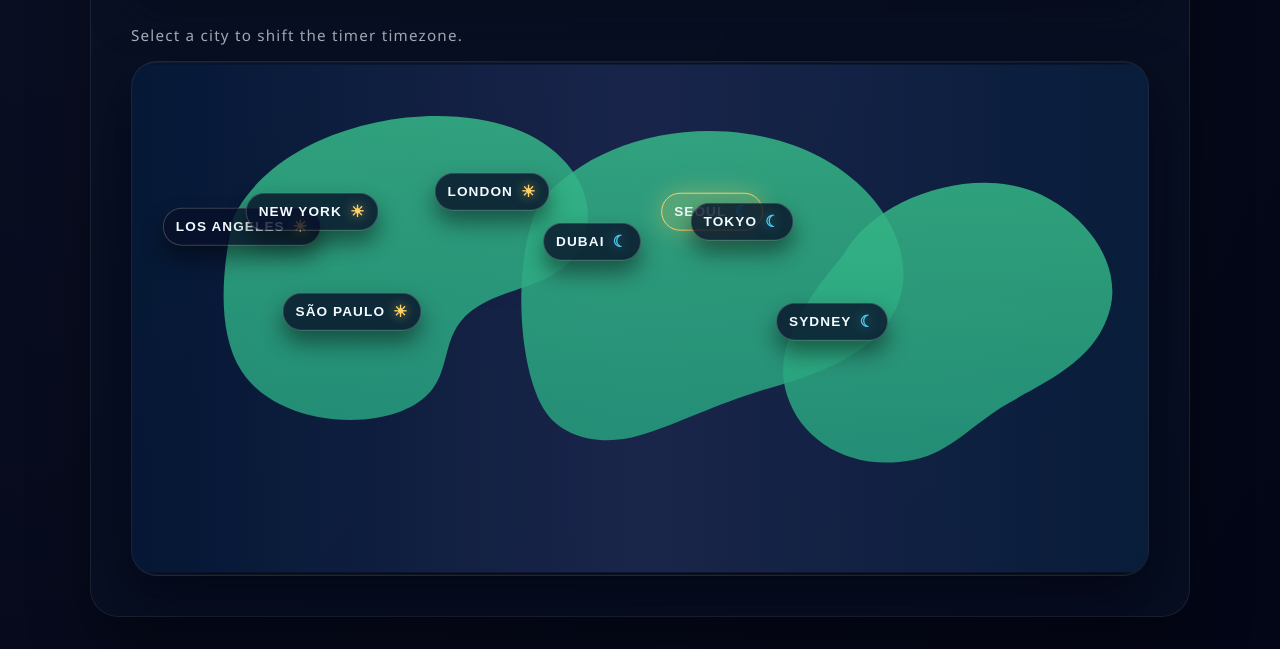
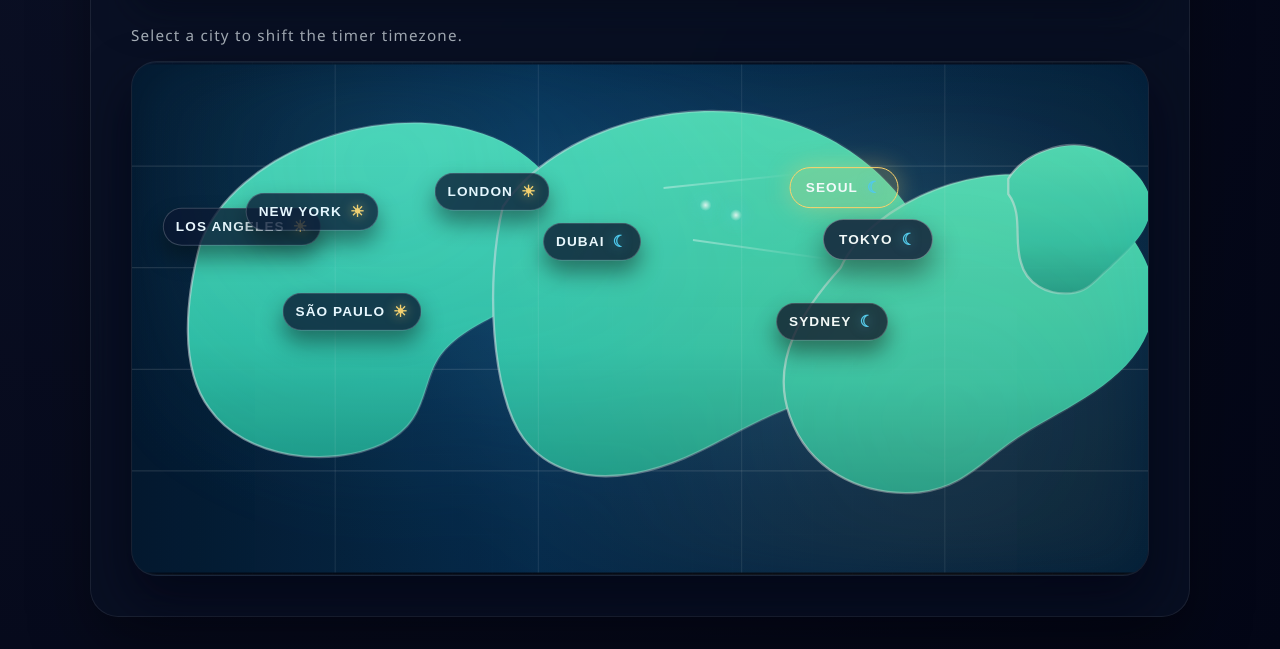
Before and after one commit to gmkim0716/251015, a plain HTML site: page timer/index.html in a window 1280 px wide. Shown: the part 428-1077 px from the top of the page. Drawn offline with Linux system fonts and the light colour scheme.

Commit message:
Revamp timer map presentation

```diff
--- a/timer/index.html
+++ b/timer/index.html
@@ -59,31 +59,69 @@
             <title id="worldMapTitle">Stylised world map</title>
             <defs>
               <linearGradient id="oceanGradient" x1="0%" x2="100%">
-                <stop offset="0%" stop-color="#051937" />
-                <stop offset="50%" stop-color="#1d2951" />
-                <stop offset="100%" stop-color="#09203f" />
+                <stop offset="0%" stop-color="#041a2f" />
+                <stop offset="40%" stop-color="#052d4f" />
+                <stop offset="100%" stop-color="#03203b" />
               </linearGradient>
-              <linearGradient id="continentGradient" x1="0%" y1="0%" x2="0%" y2="100%">
-                <stop offset="0%" stop-color="#3ed598" />
-                <stop offset="100%" stop-color="#2dba8f" />
+              <radialGradient
+                id="oceanHighlight"
+                cx="62%"
+                cy="42%"
+                r="75%"
+              >
+                <stop offset="0%" stop-color="rgba(76, 201, 240, 0.35)" />
+                <stop offset="55%" stop-color="rgba(32, 112, 180, 0.08)" />
+                <stop offset="100%" stop-color="rgba(3, 10, 25, 0)" />
+              </radialGradient>
+              <linearGradient
+                id="continentGradient"
+                x1="0%"
+                y1="0%"
+                x2="0%"
+                y2="100%"
+              >
+                <stop offset="0%" stop-color="#58f3c6" />
+                <stop offset="65%" stop-color="#37d7b5" />
+                <stop offset="100%" stop-color="#22af96" />
+              </linearGradient>
+              <linearGradient id="continentEdge" x1="0%" x2="100%">
+                <stop offset="0%" stop-color="rgba(255, 255, 255, 0.55)" />
+                <stop offset="100%" stop-color="rgba(255, 255, 255, 0)" />
               </linearGradient>
             </defs>
             <rect width="800" height="400" fill="url(#oceanGradient)" />
+            <rect width="800" height="400" fill="url(#oceanHighlight)" />
+            <g class="latitude-lines" stroke="rgba(255, 255, 255, 0.12)" stroke-width="1">
+              <path d="M0 80h800" />
+              <path d="M0 160h800" />
+              <path d="M0 240h800" />
+              <path d="M0 320h800" />
+            </g>
+            <g
+              class="continent"
+              fill="url(#continentGradient)"
+              stroke="url(#continentEdge)"
+              stroke-width="1.8"
+            >
               <path
-              class="continent"
-              d="M80 120c35-70 150-95 220-70 42 15 68 52 56 86-15 45-70 35-96 65-20 23-5 55-48 72-39 15-102 6-126-32-20-32-15-82-6-121z"
-              fill="url(#continentGradient)"
+                d="M54 140c28-70 136-110 214-88 52 14 82 54 73 92-9 43-65 51-92 78-24 23-11 58-52 77-41 19-108 12-136-28-24-32-19-86-7-131z"
               />
               <path
-              class="continent"
-              d="M320 110c40-50 120-70 190-50 70 20 110 80 94 126-14 41-64 58-106 70-40 12-70 28-98 36-30 9-60 2-74-18-21-30-28-115-6-164z"
-              fill="url(#continentGradient)"
+                d="M292 112c42-62 146-92 228-66 76 25 126 96 108 148-18 49-84 64-124 82-40 18-66 38-108 46-38 7-70-3-88-28-25-34-30-124-16-182z"
               />
               <path
-              class="continent"
-              d="M560 150c25-45 100-70 150-50 40 16 70 56 60 93-12 45-60 60-90 80-28 19-42 37-76 40-42 4-77-18-88-52-13-38 15-76 44-111z"
-              fill="url(#continentGradient)"
+                d="M558 160c24-52 116-90 176-66 44 18 78 64 70 103-10 50-64 70-102 94-32 20-46 42-82 46-48 4-88-20-102-60-16-44 10-84 40-117z"
               />
+              <path
+                d="M690 90c12-20 44-32 68-24 26 9 46 28 44 48-2 20-20 34-32 46-12 10-16 18-30 20-20 2-36-8-40-24-6-18 2-38-10-54z"
+              />
+            </g>
+            <g class="longitude-lines" stroke="rgba(255, 255, 255, 0.08)" stroke-width="1">
+              <path d="M160 0v400" />
+              <path d="M320 0v400" />
+              <path d="M480 0v400" />
+              <path d="M640 0v400" />
+            </g>
           </svg>
 
           <button
@@ -131,24 +169,48 @@
             <span class="city-name">Dubai</span>
             <span class="city-state" aria-hidden="true">&#9728;</span>
           </button>
+          <div
+            class="city-anchor"
+            data-orientation="right"
+            style="
+              --x: 580;
+              --y: 150;
+              --callout-offset: 132px;
+              --callout-length: 132px;
+              --callout-rise: -24px;
+              --callout-angle: -6deg;
+            "
+          >
             <button
-            class="city-marker"
+              class="city-marker city-marker--callout"
               data-city="seoul"
               data-timezone="Asia/Seoul"
-            style="--x: 580; --y: 150;"
             >
               <span class="city-name">Seoul</span>
               <span class="city-state" aria-hidden="true">&#9790;</span>
             </button>
+          </div>
+          <div
+            class="city-anchor"
+            data-orientation="right"
+            style="
+              --x: 610;
+              --y: 160;
+              --callout-offset: 136px;
+              --callout-length: 136px;
+              --callout-rise: 18px;
+              --callout-angle: 8deg;
+            "
+          >
             <button
-            class="city-marker"
+              class="city-marker city-marker--callout"
               data-city="tokyo"
               data-timezone="Asia/Tokyo"
-            style="--x: 610; --y: 160;"
             >
               <span class="city-name">Tokyo</span>
               <span class="city-state" aria-hidden="true">&#9728;</span>
             </button>
+          </div>
           <button
             class="city-marker"
             data-city="sydney"
--- a/timer/styles.css
+++ b/timer/styles.css
@@ -63,6 +63,9 @@ body {
 }
 
 button {
+  --btn-translate-x: 0;
+  --btn-translate-y: 0;
+  --btn-scale: 1;
   cursor: pointer;
   padding: 0.75rem 1.75rem;
   font-size: 0.95rem;
@@ -71,19 +74,21 @@ button {
   border-radius: 999px;
   background: rgba(255, 255, 255, 0.08);
   color: var(--text-primary);
-  transition: transform 0.15s ease, background 0.2s ease, border-color 0.2s ease,
+  transition: transform 0.2s ease, background 0.2s ease, border-color 0.2s ease,
     box-shadow 0.2s ease;
+  transform: translate(var(--btn-translate-x), var(--btn-translate-y))
+    scale(var(--btn-scale));
 }
 
 button:hover {
-  transform: translateY(-2px) scale(1.02);
+  --btn-scale: 1.02;
   background: rgba(255, 255, 255, 0.12);
   border-color: rgba(255, 255, 255, 0.35);
   box-shadow: 0 10px 30px rgba(12, 20, 40, 0.45);
 }
 
 button:active {
-  transform: translateY(1px) scale(0.97);
+  --btn-scale: 0.97;
 }
 
 .time-panel {
@@ -187,31 +192,80 @@ button:active {
 
 .map-container {
   position: relative;
-  min-height: clamp(320px, 50vw, 420px);
+  min-height: clamp(320px, 50vw, 440px);
   border-radius: 26px;
   border: 1px solid rgba(255, 255, 255, 0.08);
-  background: linear-gradient(140deg, rgba(8, 24, 52, 0.85), rgba(9, 15, 30, 0.85));
+  background: linear-gradient(145deg, rgba(6, 20, 44, 0.9), rgba(5, 14, 32, 0.9));
   overflow: hidden;
   box-shadow: inset 0 0 0 1px rgba(255, 255, 255, 0.05),
     0 25px 50px rgba(3, 4, 20, 0.7);
 }
 
+.map-container::before,
+.map-container::after {
+  content: "";
+  position: absolute;
+  inset: 0;
+  pointer-events: none;
+}
+
+.map-container::before {
+  background: repeating-linear-gradient(
+      0deg,
+      rgba(255, 255, 255, 0.03),
+      rgba(255, 255, 255, 0.03) 1px,
+      transparent 1px,
+      transparent 40px
+    ),
+    repeating-linear-gradient(
+      90deg,
+      rgba(255, 255, 255, 0.03),
+      rgba(255, 255, 255, 0.03) 1px,
+      transparent 1px,
+      transparent 40px
+    );
+  mix-blend-mode: screen;
+  opacity: 0.3;
+}
+
+.map-container::after {
+  background: radial-gradient(
+      circle at 25% 20%,
+      rgba(76, 201, 240, 0.25),
+      transparent 45%
+    ),
+    radial-gradient(
+      circle at 80% 70%,
+      rgba(255, 209, 102, 0.18),
+      transparent 55%
+    );
+  filter: blur(28px);
+  opacity: 0.45;
+}
+
 .world-map {
+  position: relative;
   width: 100%;
   height: 100%;
-  opacity: 0.85;
+  opacity: 0.92;
   filter: drop-shadow(0 18px 28px rgba(0, 0, 0, 0.55));
 }
 
-.continent {
-  opacity: 0.85;
+.world-map .continent {
+  opacity: 0.95;
+}
+
+.world-map .latitude-lines,
+.world-map .longitude-lines {
+  mix-blend-mode: screen;
 }
 
 .city-marker {
   position: absolute;
   left: calc(var(--x) * 1px);
   top: calc(var(--y) * 1px);
-  transform: translate(-50%, -50%);
+  --btn-translate-x: -50%;
+  --btn-translate-y: -50%;
   display: flex;
   align-items: center;
   gap: 0.5rem;
@@ -247,6 +301,90 @@ button:active {
 .city-marker.is-night .city-state {
   color: var(--accent-soft);
   text-shadow: 0 0 12px rgba(76, 201, 240, 0.5);
+}
+
+.city-anchor {
+  position: absolute;
+  left: calc(var(--x) * 1px);
+  top: calc(var(--y) * 1px);
+  transform: translate(-50%, -50%);
+  display: flex;
+  align-items: center;
+  justify-content: center;
+}
+
+.city-anchor::before {
+  content: "";
+  position: absolute;
+  width: 12px;
+  height: 12px;
+  border-radius: 50%;
+  background: radial-gradient(
+    circle,
+    rgba(255, 255, 255, 0.8) 0%,
+    rgba(76, 201, 240, 0.05) 70%
+  );
+  box-shadow: 0 0 18px rgba(76, 201, 240, 0.45);
+  transform: translate(-50%, -50%);
+}
+
+.city-anchor::after {
+  content: "";
+  position: absolute;
+  top: 50%;
+  width: var(--callout-length, 110px);
+  height: 2px;
+  background: linear-gradient(
+    90deg,
+    rgba(255, 255, 255, 0.6),
+    rgba(255, 255, 255, 0)
+  );
+  opacity: 0.65;
+  transform: translateY(calc(var(--callout-rise, 0px))) rotate(var(--callout-angle, 0deg));
+  transform-origin: left center;
+}
+
+.city-anchor::before,
+.city-anchor::after {
+  pointer-events: none;
+}
+
+.city-anchor[data-orientation="right"]::after {
+  left: 6px;
+}
+
+.city-anchor[data-orientation="left"]::after {
+  right: 6px;
+  transform-origin: right center;
+  background: linear-gradient(
+    270deg,
+    rgba(255, 255, 255, 0.6),
+    rgba(255, 255, 255, 0)
+  );
+}
+
+.city-marker--callout {
+  position: relative;
+  left: auto;
+  top: auto;
+  --btn-translate-x: var(--callout-offset, 0px);
+  --btn-translate-y: var(--callout-rise, 0px);
+  padding: 0.65rem 0.95rem;
+  gap: 0.55rem;
+  background: rgba(10, 26, 56, 0.86);
+  border: 1px solid rgba(255, 255, 255, 0.28);
+  box-shadow: 0 14px 28px rgba(0, 0, 0, 0.45);
+  pointer-events: auto;
+}
+
+.city-marker--callout::after {
+  content: "";
+  position: absolute;
+  inset: -1px;
+  border-radius: inherit;
+  border: 1px solid rgba(255, 255, 255, 0.08);
+  opacity: 0.6;
+  pointer-events: none;
 }
 
 .time-part--impact {
```
Lines whose indentation alone changed are shown as unchanged.
